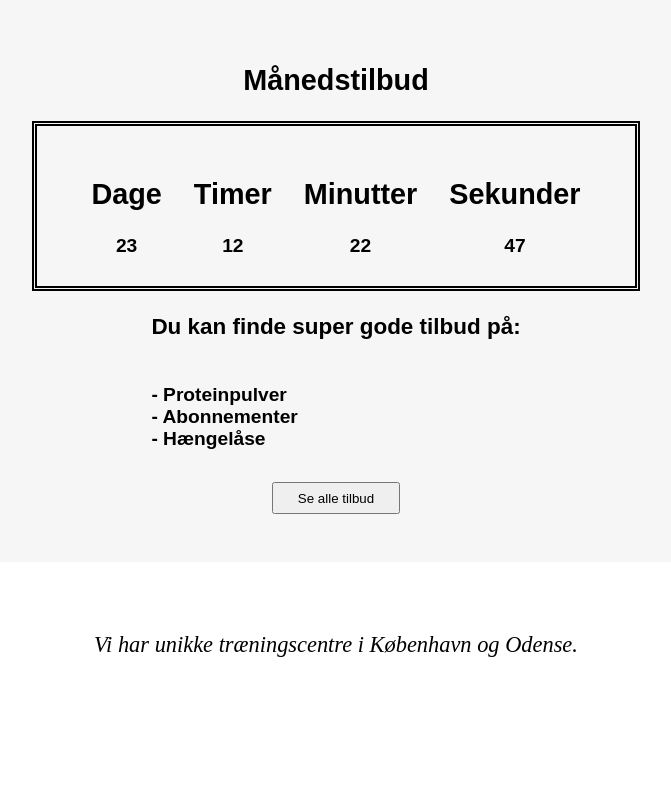
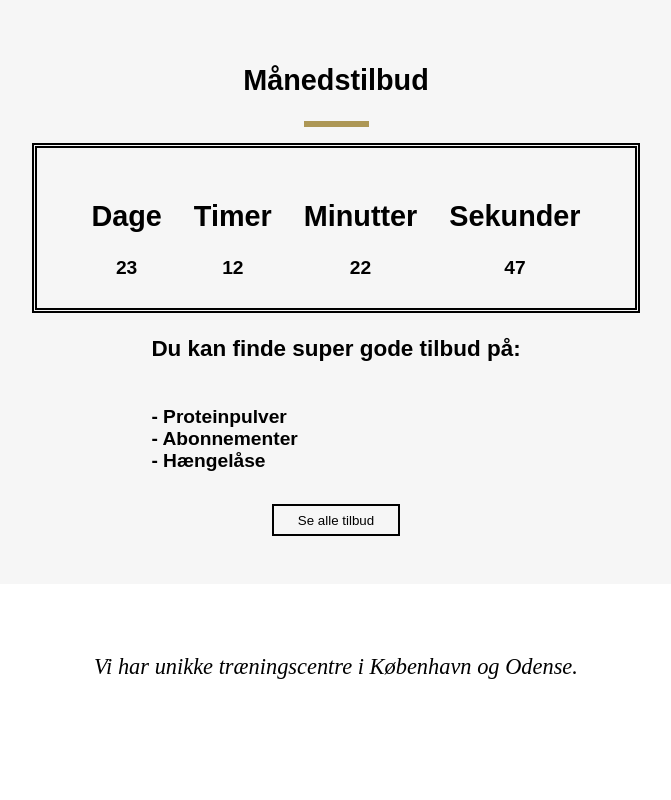
Before and after one commit to emil584c/javascript-project, a plain HTML site: page index.html in a window 1280 px wide. Shown: the part 780-1580 px from the top of the page, without its empty margins (304-975 px from the left). Drawn offline with nearby package versions, Linux system fonts and the light colour scheme; a web font is replaced by a local one.

Commit message:
Countdown style 2

```diff
--- a/index.html
+++ b/index.html
@@ -77,7 +77,7 @@
 
     <section class="background-grey countdownsection">
         <h2>Månedstilbud</h2>
-
+        <div class="linjekort"></div>
         <div class="countdowncontainer">
             <div class="dagetilbage">
                 <h2>Dage</h2>
--- a/styles.css
+++ b/styles.css
@@ -860,6 +860,9 @@ section {
     margin-top: 2rem;
     width: 8rem;
     height: 2rem;
+    border: 2px black solid;
+    border-radius: 0px;
+    background-color: transparent;
 }
 
 .countdownsection {
@@ -882,7 +885,8 @@ section {
     width: 38rem;
     padding: 1.8rem;
     margin: auto;
-
+    margin-top: 1rem;
+}
 
 .dagetilbage {
     display: flex;
```
